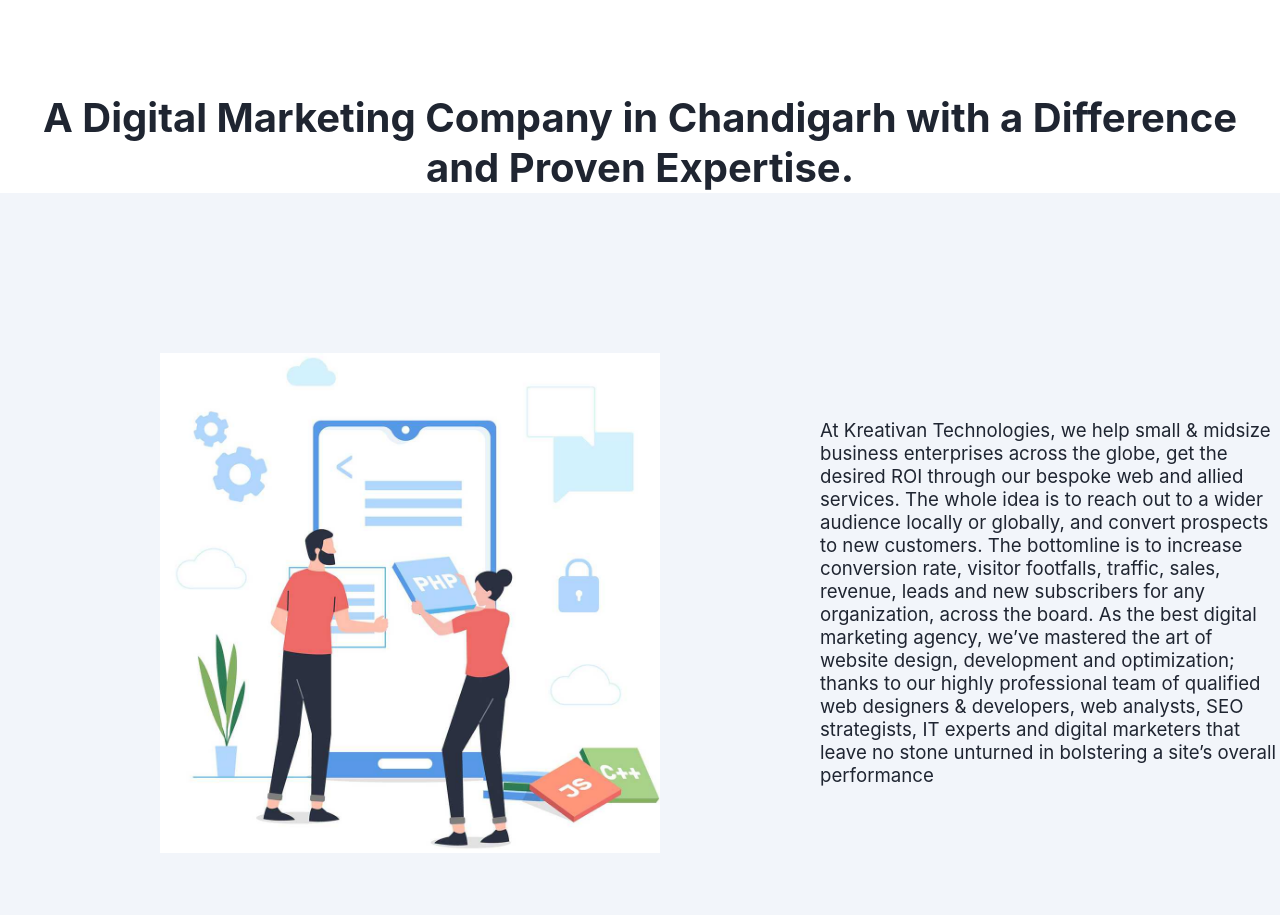
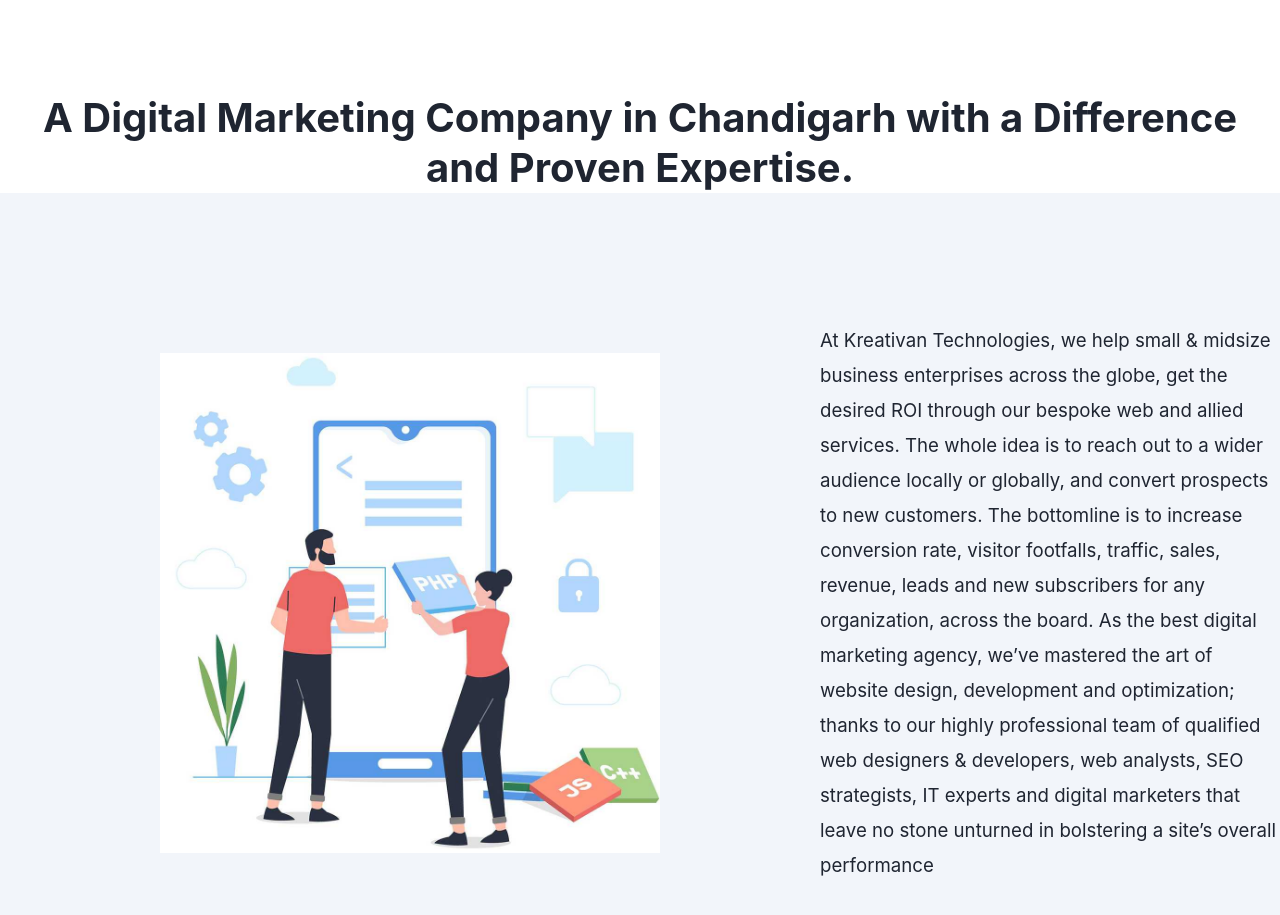
Before and after one commit to abhishekdasz/Kreativan, a plain HTML site: page index.html in a window 1280 px wide. Shown: the part 113-1028 px from the top of the page. Drawn offline with Linux system fonts and the light colour scheme; files whose address does not match are found by name.

Commit message:
hero-section

```diff
--- a/style.css
+++ b/style.css
@@ -144,6 +144,7 @@
 {
     width: 460px;
     font-size: 14pt;
+    line-height: 1.875em;
 }
 .about-section .right-info p span:nth-child(1)
 {
```
